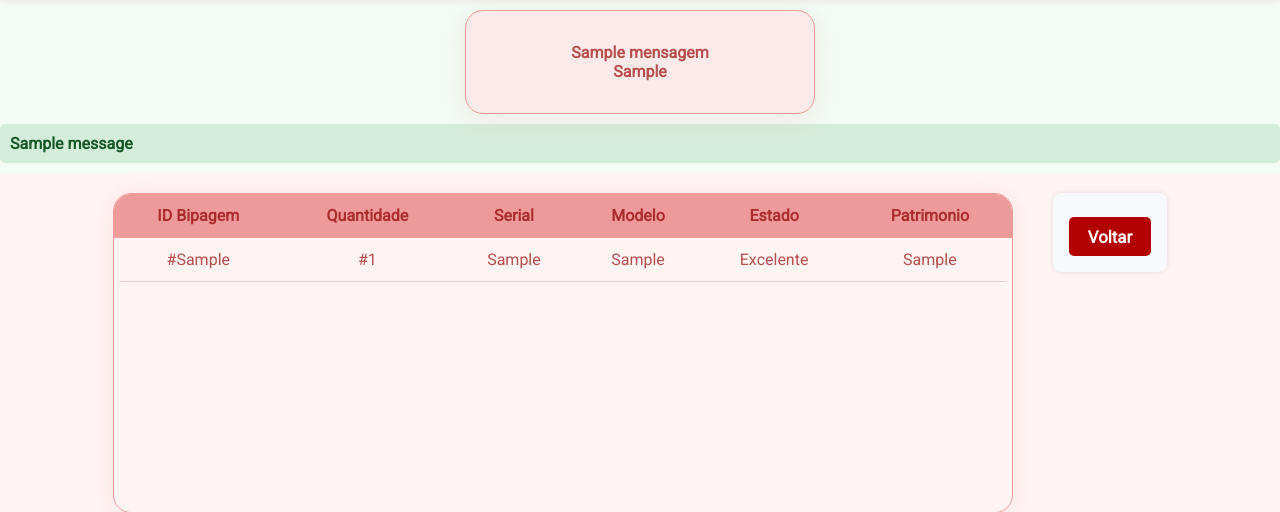
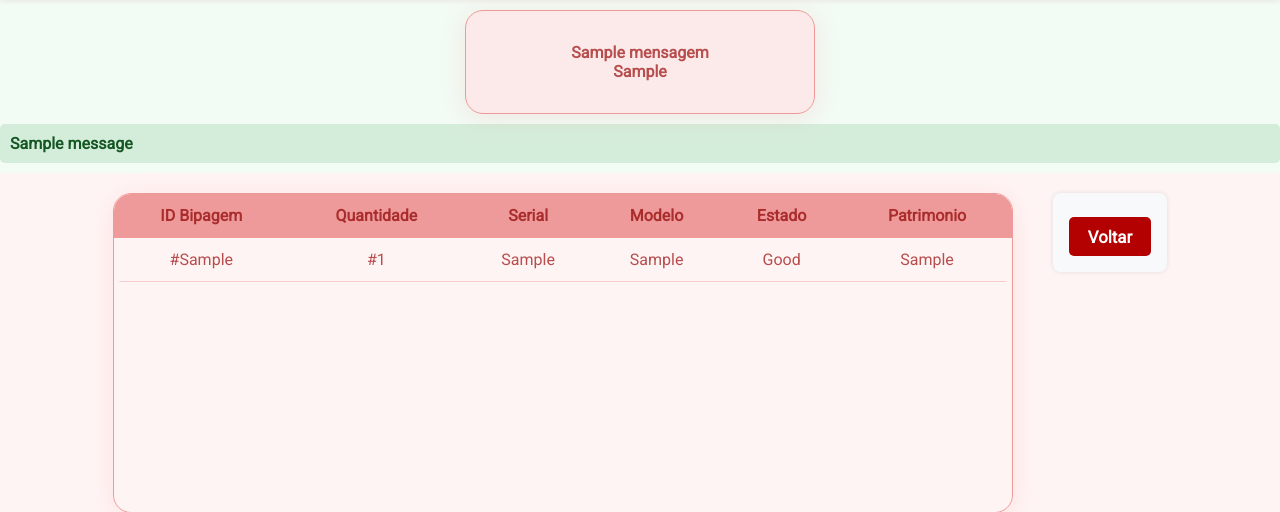
Before and after one commit to C-Trends-BPO/Inventario, a Django app: template inventario/templates/inventario/bipagem.html in a window 1280 px wide. Shown: the part 100-612 px from the top of the page. Run offline with Django 5.2, Linux system fonts and the light colour scheme; tables that the repository leaves empty hold one stand-in row (values such as "Sample post"); the template is opened without the code that fills it: values that come from a table or form of the project are taken from there, most other values are stand-ins (such as "Sample title", 1, 10 or a date in 2020); one stand-in notice (Sample message) is shown.

Commit message:
feat: ajuste no pop up de mensagem

```diff
--- a/inventario/forms/bipagem_forms.py
+++ b/inventario/forms/bipagem_forms.py
@@ -2,8 +2,8 @@ from django import forms
 
 class BipagemForm(forms.Form):
     nome_formulario = 'Bipagem'
+    estado = forms.ChoiceField(choices=[('Good', 'Good'), ('No Good', 'No Good'),
+                                        ('Descarte', 'Descarte')], label='Estado')
     modelo = forms.CharField(label='Modelo', max_length=100)
 
     patrimonio = forms.CharField(label='Patrimônio', max_length=100, required=False)
-    estado = forms.ChoiceField(choices=[('', ''), ('Excelente', 'Excelente'), ('Bom', 'Bom'),
-                                        ('Ruim', 'Ruim'), ('Péssimo', 'Péssimo')], label='Estado')
--- a/inventario/models.py
+++ b/inventario/models.py
@@ -38,7 +38,7 @@ class Bipagem(models.Model):
     id = models.AutoField(primary_key=True)
     id_caixa = models.ForeignKey(Caixa, on_delete=models.CASCADE, related_name='bipagem')
     id_lote = models.ForeignKey(LoteBipagem, on_delete=models.CASCADE, related_name='bipagem')
-    group_user = models.ForeignKey(Group, on_delete=models.CASCADE, null=True)  # ← redundância necessária
+    group_user = models.ForeignKey(Group, on_delete=models.CASCADE, null=True)
 
     unidade = models.IntegerField(null=True)
     nrserie = models.CharField(max_length=50)
@@ -47,10 +47,9 @@ class Bipagem(models.Model):
     patrimonio = models.CharField(max_length=100, null=True)
 
     ESTADO_CHOICES = [
-        ('Excelente', 'Excelente'),
-        ('Bom', 'Bom'),
-        ('Ruim', 'Ruim'),
-        ('Péssimo', 'Péssimo'),
+        ('Good', 'Good'),
+        ('No Good', 'No Good'),
+        ('Descarte', 'Descarte'),
     ]
     estado = models.CharField(max_length=100, choices=ESTADO_CHOICES, null=True)
 
--- a/inventario/templates/inventario/bipagem.html
+++ b/inventario/templates/inventario/bipagem.html
@@ -14,8 +14,8 @@
         {% endif %}
     </form>
     {% endif %}
+</div>
 
-</div>
 {% if messages %}
 <div>
     {% for message in messages %}
@@ -25,6 +25,14 @@
     {% endfor %}
 </div>
 {% endif %}
+
+{% for message in messages %}
+  {% if 'serial_repetido' in message.tags %}
+    <script type="text/javascript">
+      alert("{{ message|escapejs }}");
+    </script>
+  {% endif %}
+{% endfor %}
 
 <div class="centraliza-bipagem">
     <div class="scroll-tabela-bipagem">
--- a/inventario/views/bipagem_caixa_view.py
+++ b/inventario/views/bipagem_caixa_view.py
@@ -41,7 +41,7 @@ def bipagem(request, lote_id, caixa_id):
             messages.warning(request, "⚠️ Nenhum serial foi fornecido.")
         elif form.is_valid() and serial:
             if Bipagem.objects.filter(group_user=lote.group_user, nrserie=serial).exists():
-                messages.error(request, f"❌ O serial '{serial}' já foi bipado nesta PA.")
+                messages.error(request, f"❌ O serial '{serial}' já foi inserido nesta PA.", extra_tags='serial_repetido')
             else:
                 Bipagem.objects.create(
                     id_caixa=caixa,
```
